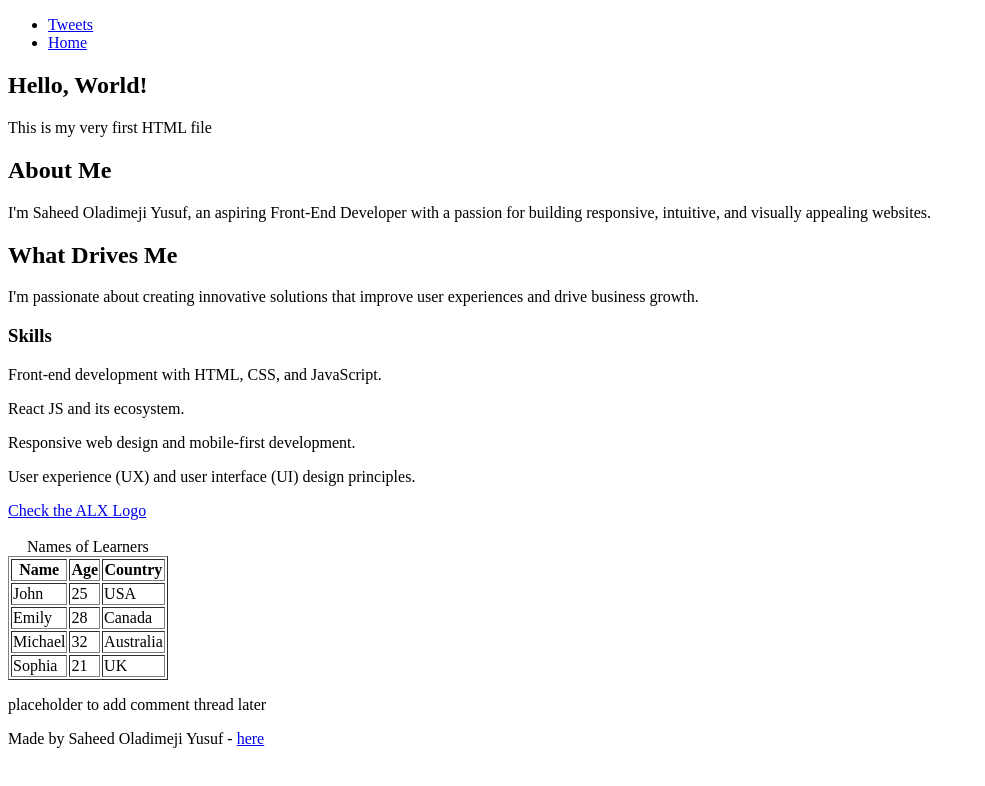
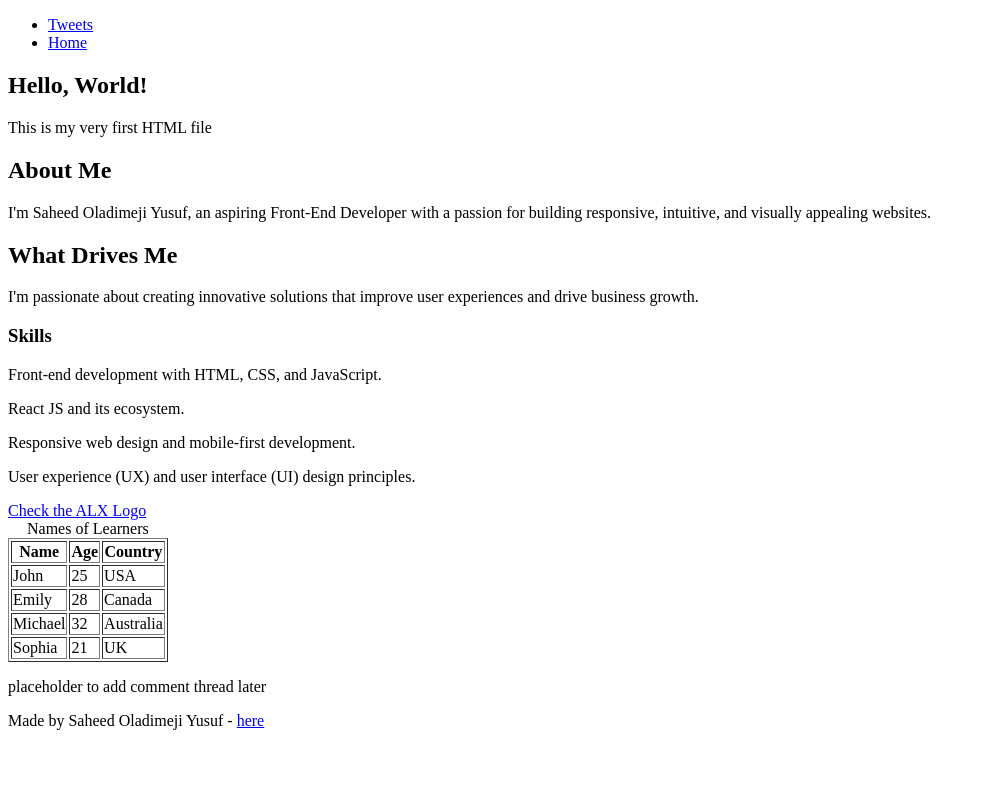
Before and after one commit to Olami0325/My_First_Portfolio, a plain HTML site: page html_basic/index.html in a window 1280 px wide. Shown: the whole page, without its empty margins (0-985 px from the left). Drawn offline with Linux system fonts and the light colour scheme.

Commit message:
add a table within my article in the index file

```diff
--- a/html_basic/index.html
+++ b/html_basic/index.html
@@ -38,19 +38,21 @@
         <p>User experience (UX) and user interface (UI) design principles.</p>
 
         <a href="https://i.ibb.co/gTDZZT8/ALX-Logo-07.png"
-          >Check the ALX Logo</a
-        >
+          >Check the ALX Logo</a>
 
-        <br /><br />
+        <table border="1px solid">
+          <caption>Names of Learners</caption>
 
-        <table border="1Px solid">
-          <caption>Names of Learners</caption>
-          <tr>
+          <thead>
+            <tr>
             <th scope="col">Name</th>
             <th scope="col">Age</th>
             <th scope="col">Country</th>
           </tr>
-          <tr>
+          </thead>
+
+          <tbody>
+            <tr>
             <td>John</td>
             <td>25</td>
             <td>USA</td>
@@ -70,6 +72,7 @@
             <td>21</td>
             <td>UK</td>
           </tr>
+          </tbody>
         </table>
       </article>
 
```
